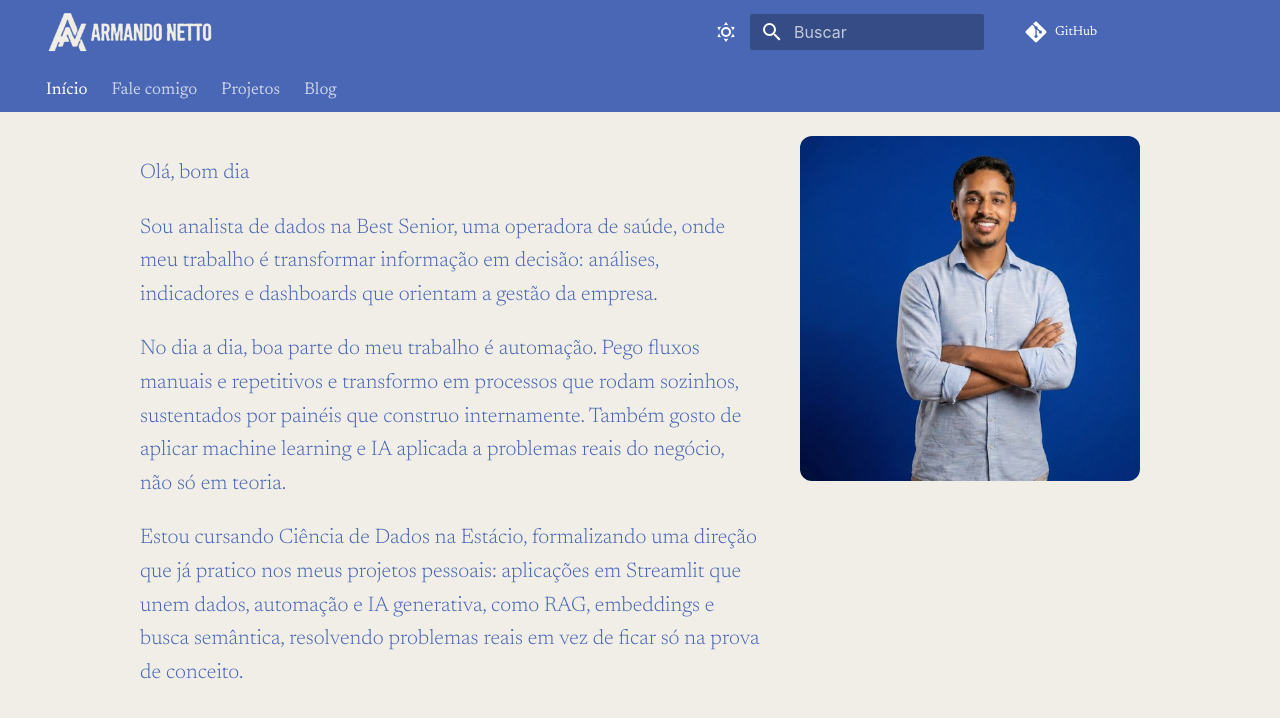
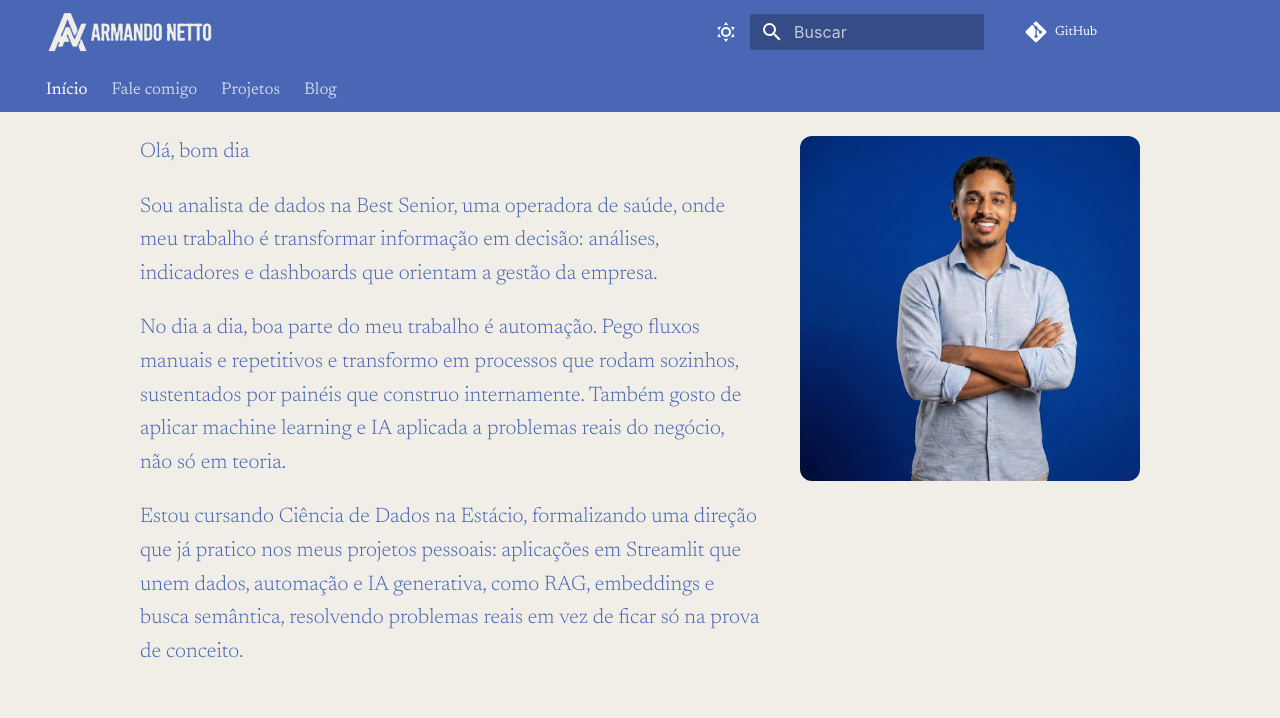
Before and after one commit to armandonettox/portifolio, an MkDocs documentation site: the page built from docs/index.md, in a window 1280 px wide. Shown: the top 718 px of the page. Built offline with MkDocs 1.6.1 and Material for MkDocs 9.7.7, drawn with Linux system fonts in a browser that asks for light colours.

Commit message:
fix(home): alinha topo da bio com o topo da foto no hero
O primeiro paragrafo herdava margem superior do Material, deixando
o texto mais baixo que a foto mesmo com align-items: flex-start.

```diff
--- a/docs/stylesheets/extra.css
+++ b/docs/stylesheets/extra.css
@@ -159,6 +159,11 @@ body,
 .pf-hero-content {
   flex: 1 1 260px;
   min-width: 0;
+}
+/* zera a margem do Material no primeiro paragrafo pra alinhar
+   exatamente com o topo da foto (senao o texto comeca mais baixo) */
+.md-typeset .pf-hero-content > p:first-child {
+  margin-top: 0;
 }
 @media (max-width: 560px) {
   .pf-hero { gap: 1.2rem; padding: 1rem 0 0.8rem 0; }
--- a/mkdocs.yml
+++ b/mkdocs.yml
@@ -45,7 +45,7 @@ plugins:
         - Bastidores
 
 extra_css:
-  - stylesheets/extra.css?v=20260729d
+  - stylesheets/extra.css?v=20260729e
 
 extra_javascript:
   - javascripts/extra.js
```
